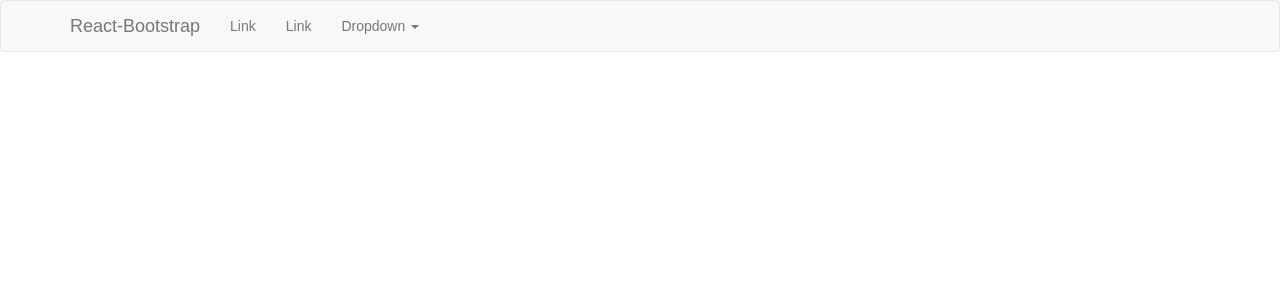
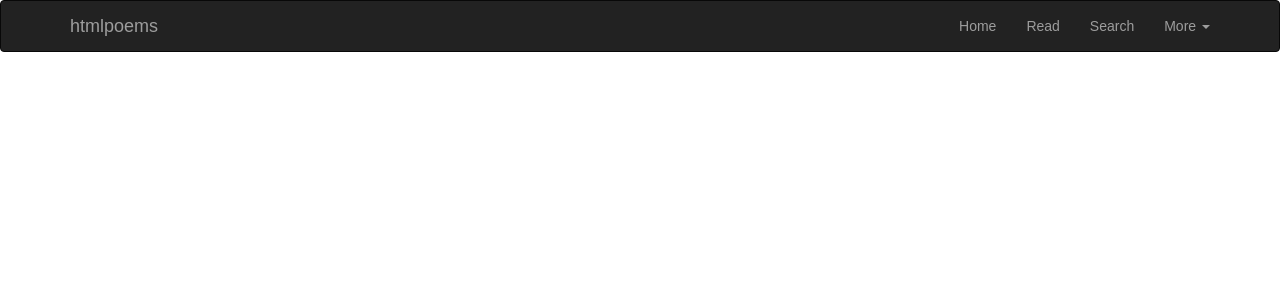
Before and after one commit to Usheninte/react-js-app, a React (Create React App) app: page / in a window 1280 px wide. Shown: the top 300 px of the page. Built offline with nearby package versions, Linux system fonts and the light colour scheme.

Commit message:
edited React-Bootstrap

```diff
--- a/src/App.js
+++ b/src/App.js
@@ -17,25 +17,26 @@ class App extends Component {
 
     return (
       <div>
-        <Navbar>
+        <Navbar inverse collapseOnSelect>
           <Navbar.Header>
             <Navbar.Brand>
-              <a href="#home">React-Bootstrap</a>
+              <a href="#home">htmlpoems</a>
             </Navbar.Brand>
           </Navbar.Header>
-          <Nav>
+          <Nav pullRight>
             <NavItem eventKey={1} href="#">
-              Link
+              Home
             </NavItem>
             <NavItem eventKey={2} href="#">
-              Link
+              Read
             </NavItem>
-            <NavDropdown eventKey={3} title="Dropdown" id="basic-nav-dropdown">
-              <MenuItem eventKey={3.1}>Action</MenuItem>
-              <MenuItem eventKey={3.2}>Another action</MenuItem>
-              <MenuItem eventKey={3.3}>Something else here</MenuItem>
+            <NavItem eventKey={3} href="#">
+              Search
+            </NavItem>
+            <NavDropdown eventKey={3} title="More" id="basic-nav-dropdown">
+              <MenuItem eventKey={3.1}>Submit</MenuItem>
               <MenuItem divider />
-              <MenuItem eventKey={3.4}>Separated link</MenuItem>
+              <MenuItem eventKey={3.2}>Contact Us</MenuItem>
             </NavDropdown>
           </Nav>
         </Navbar>
```
